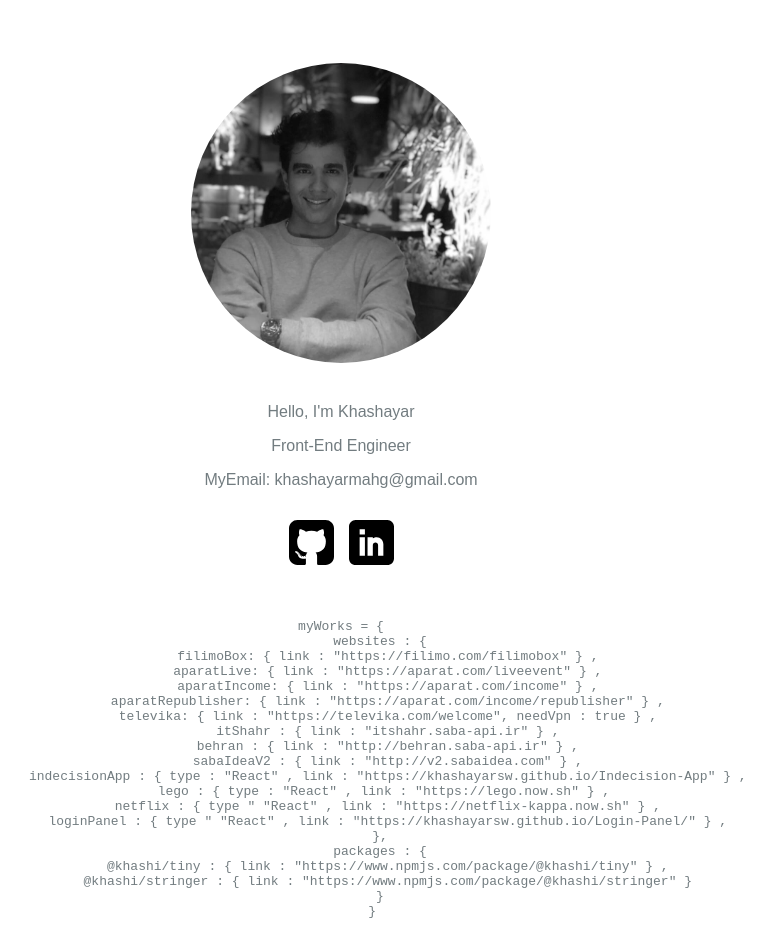
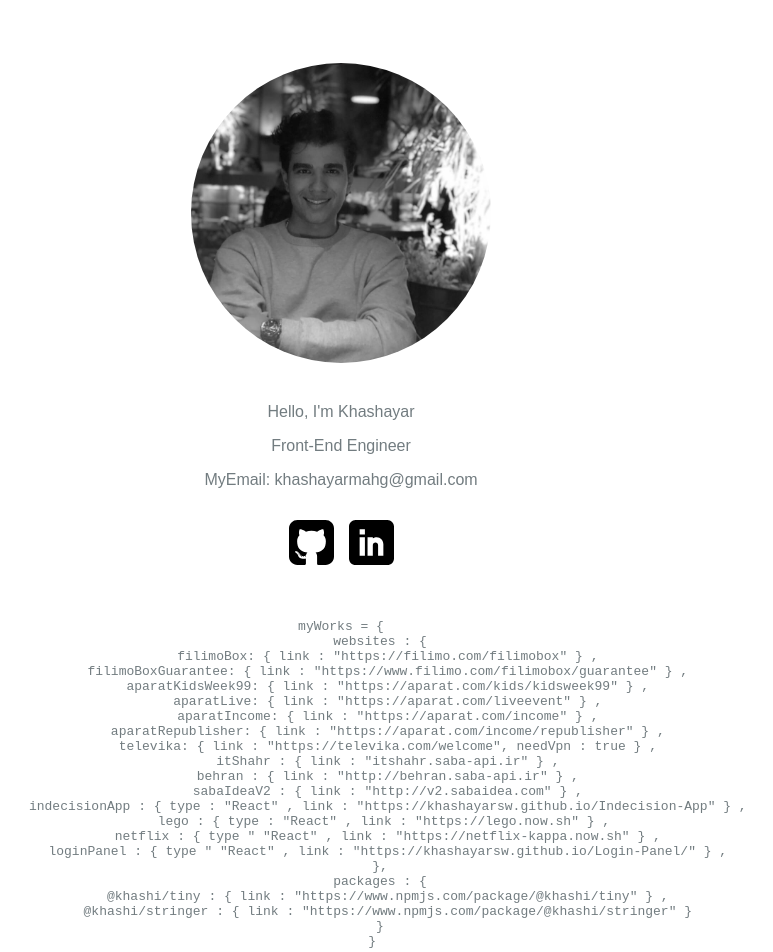
Before and after one commit to khashayarsw/personal-website-pwa, a React app: page / in a window 1280 px wide. Shown: the top 952 px of the page, without its empty margins (299-1072 px from the left). Built offline with nearby package versions, Linux system fonts and the light colour scheme.

Commit message:
adding new projects name

```diff
--- a/src/components/Main.js
+++ b/src/components/Main.js
@@ -46,6 +46,8 @@ class Main extends Component {
           <pre>{`myWorks = {
           websites : {
             filimoBox: { link : "https://filimo.com/filimobox" } ,
+            filimoBoxGuarantee: { link : "https://www.filimo.com/filimobox/guarantee" } ,
+            aparatKidsWeek99: { link : "https://aparat.com/kids/kidsweek99" } ,
             aparatLive: { link : "https://aparat.com/liveevent" } ,
             aparatIncome: { link : "https://aparat.com/income" } ,
             aparatRepublisher: { link : "https://aparat.com/income/republisher" } ,
```
